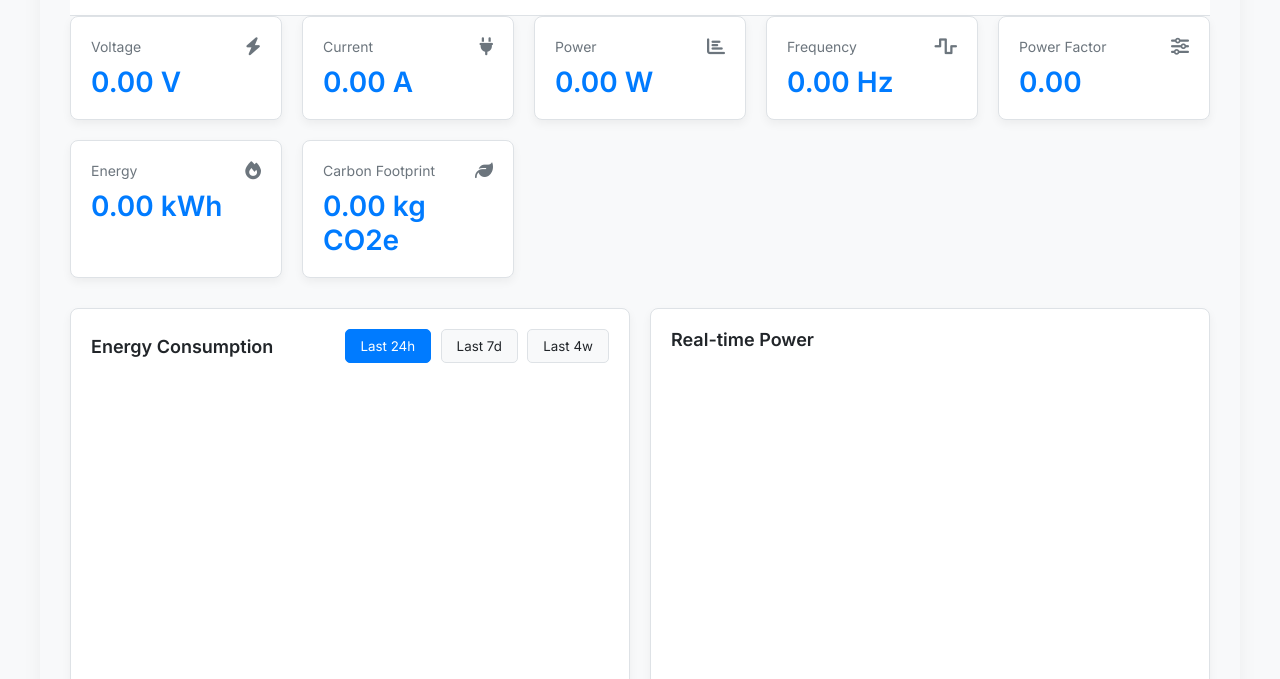
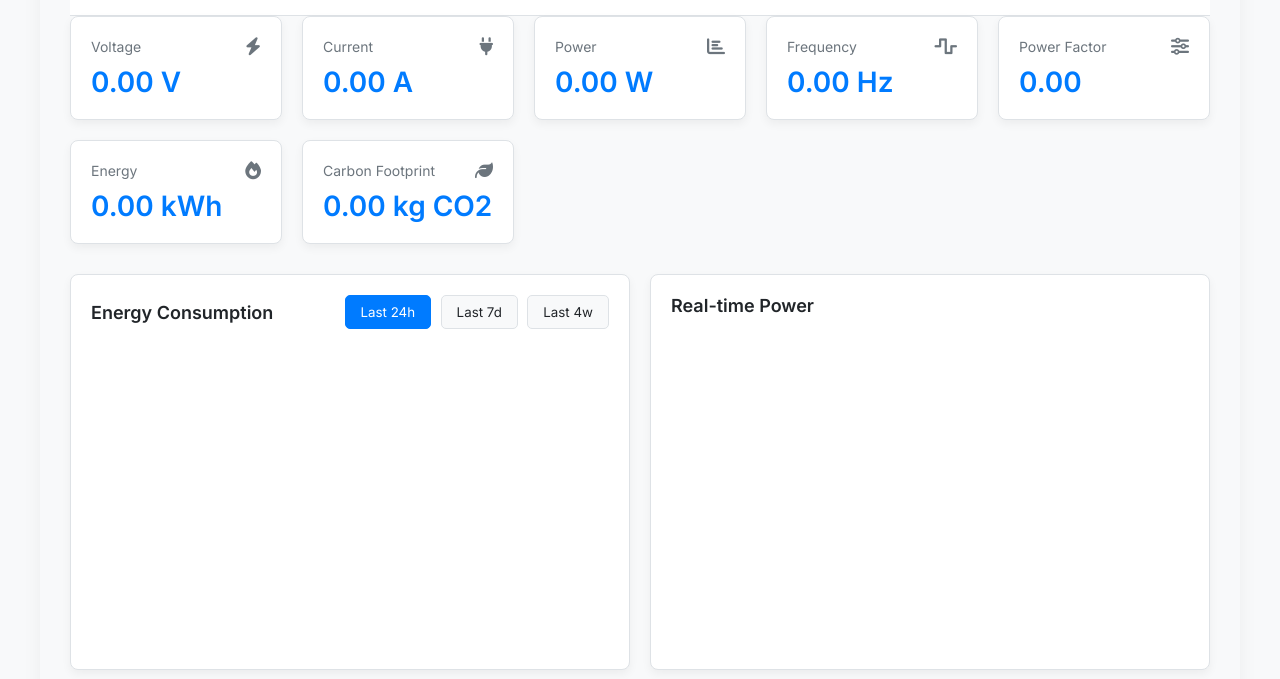
Before and after one commit to Ledge1LAnk/sunday-CF-EMM_v2, a plain HTML site: page index.html in a window 1280 px wide. Shown: the part 121-800 px from the top of the page. Drawn offline with nearby package versions, Linux system fonts and the light colour scheme; no server answers.

Commit message:
Update index.html

```diff
--- a/index.html
+++ b/index.html
@@ -77,7 +77,7 @@
                         <p>Carbon Footprint</p>
                         <i class="fas fa-leaf"></i>
                     </div>
-                    <h3 id="carbonEmission">0.00 kg CO2e</h3>
+                    <h3 id="carbonEmission">0.00 kg CO2</h3>
                 </div>
             </section>
 
@@ -121,4 +121,5 @@
 
     <script src="script.js"></script>
 </body>
+
 </html>
```
